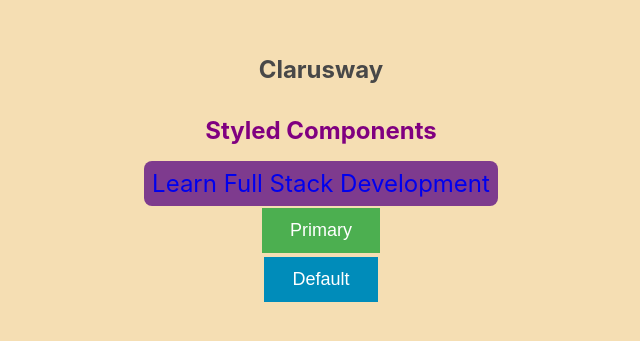
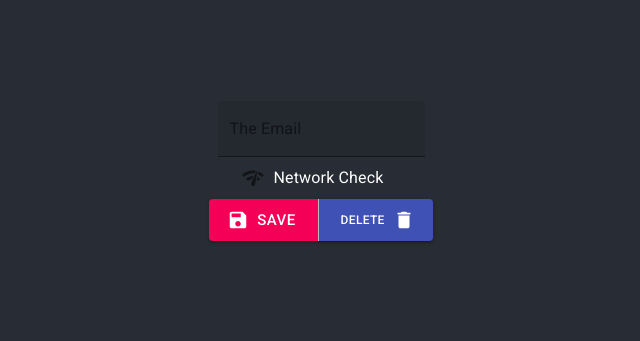
Before and after one commit to oguzhancvdr/react-styling-2, a React (Create React App) app: page / in a window 1280 px wide. Shown: the part 229-570 px from the top of the page, without its empty margins (319-959 px from the left). Built offline with nearby package versions, Linux system fonts and the light colour scheme.

Commit message:
add muı components

```diff
--- a/package.json
+++ b/package.json
@@ -3,6 +3,8 @@
   "version": "0.1.0",
   "private": true,
   "dependencies": {
+    "@material-ui/core": "^4.11.4",
+    "@material-ui/icons": "^4.11.2",
     "@testing-library/jest-dom": "^5.11.4",
     "@testing-library/react": "^11.1.0",
     "@testing-library/user-event": "^12.1.10",
--- a/public/index.html
+++ b/public/index.html
@@ -24,6 +24,7 @@
       work correctly both with client-side routing and a non-root public URL.
       Learn how to configure a non-root public URL by running `npm run build`.
     -->
+    <link rel="stylesheet" href="https://fonts.googleapis.com/css?family=Roboto:300,400,500,700&display=swap" />
     <title>React App</title>
   </head>
   <body>
--- a/src/App.js
+++ b/src/App.js
@@ -1,12 +1,19 @@
 import "./App.css";
-import StyledComponents from './components/styled-comp/index'
+// import StyledComponents from './components/styled-comp/index'
+import Buttons from './components/material-ui/buttons/Buttons';
+import CheckBoxComp from './components/material-ui/checkbox/CheckBoxComp';
+import TextFieldComp from './components/material-ui/text-field/TextFieldComp'
 
 function App() {
   return (
     <>
       <div className="App">
         <header className="App-header">
-          <StyledComponents />
+          <TextFieldComp />
+          <CheckBoxComp />
+          <Buttons />
+          {/* <StyledComponents /> */}
+
         </header>
       </div>
     </>
--- a/src/components/material-ui/buttons/Buttons.js
+++ b/src/components/material-ui/buttons/Buttons.js
@@ -0,0 +1,20 @@
+import React from "react";
+import Button from "@material-ui/core/Button/Button";
+import SaveIcon from "@material-ui/icons/Save";
+import DeleteIcon from '@material-ui/icons/Delete';
+import ButtonGroup from '@material-ui/core/ButtonGroup/ButtonGroup';
+
+const Buttons = () => {
+  return (
+    <ButtonGroup  variant="contained" size="large">
+      <Button color="secondary" startIcon={<SaveIcon />}>
+        Save
+      </Button>
+      <Button style={{fontSize:'12px'}} color="primary" endIcon={<DeleteIcon />}>
+        Delete
+      </Button>
+    </ButtonGroup>
+  );
+};
+
+export default Buttons;
--- a/src/components/material-ui/checkbox/CheckBoxComp.js
+++ b/src/components/material-ui/checkbox/CheckBoxComp.js
@@ -0,0 +1,24 @@
+import React from "react";
+import CheckBox from "@material-ui/core/Checkbox/Checkbox";
+import FormControlLabel from "@material-ui/core/FormControlLabel/FormControlLabel";
+import NetworkCheck from "@material-ui/icons/NetworkCheck";
+
+const CheckBoxComp = () => {
+  const [checked, setChecked] = React.useState(false);
+  console.log("checked: ", checked);
+  return (
+    <FormControlLabel
+      control={
+        <CheckBox
+          icon={<NetworkCheck />}
+          checkedIcon={<NetworkCheck />}
+          checked={checked}
+          onChange={(e) => setChecked(e.target.checked)}
+        />
+      }
+      label="Network Check"
+    />
+  );
+};
+
+export default CheckBoxComp;
--- a/src/components/material-ui/text-field/TextFieldComp.js
+++ b/src/components/material-ui/text-field/TextFieldComp.js
@@ -0,0 +1,20 @@
+import TextField from '@material-ui/core/TextField/TextField'
+
+
+const TextFieldComp = () => {
+    return (
+        <div>
+            <TextField
+            color="secondary"
+            variant="filled"
+            type="email"
+            label="The Email"
+            // defaultValue="muı@muı.com"
+            placeholder="muı@muı.com"
+
+            />
+        </div>
+    )
+}
+
+export default TextFieldComp
--- a/src/components/styled-comp/index.js
+++ b/src/components/styled-comp/index.js
@@ -1,20 +1,26 @@
-import React from 'react'
-import Button from './button/Button';
-import HeaderText from './header/HeaderText';
-import LearnFSD from './link/LearnFSD';
-import Wrapper from './wrapper/Wrapper';
+import React from "react";
+import Button from "./button/Button";
+import ExtendedLearnFSD from "./extended-link/ExtendedLearnFSD";
+import HeaderText from "./header/HeaderText";
+import LearnFSD from "./link/LearnFSD";
+import Wrapper from "./wrapper/Wrapper";
 
 const StyledComponents = () => {
-    return (
-        <Wrapper bgColor="wheat">
-            <HeaderText>Clarusway</HeaderText>
-            <HeaderText headerColor="purple">Styled Components</HeaderText>
+  const [primary, setPrimary] = React.useState(false);
+  return (
+    <Wrapper bgColor="wheat">
+      <HeaderText>Clarusway</HeaderText>
+      <HeaderText headerColor="purple">Styled Components</HeaderText>
+      <LearnFSD secondary href="https://clarusway.com/" target="_blank">
+        Learn Full Stack Development
+      </LearnFSD>
+      <ExtendedLearnFSD>We're Learning Styled Components</ExtendedLearnFSD>
+      <Button primary={primary} onClick={() => setPrimary(!primary)}>
+        {primary ? "Primary": "Default"}
+      </Button>
+      <Button primary={!primary}>{!primary ? "Primary" : "Default" }</Button>
+    </Wrapper>
+  );
+};
 
-            <LearnFSD secondary href="https://clarusway.com/" target="_blank" >Learn Full Stack Development</LearnFSD>
-            <Button primary>Primary</Button>
-            <Button>Default</Button>
-        </Wrapper>
-    )
-}
-
-export default StyledComponents
+export default StyledComponents;
--- a/src/components/styled-comp/link/LearnFSD.js
+++ b/src/components/styled-comp/link/LearnFSD.js
@@ -5,12 +5,13 @@
     font-size: 1.5rem;
     transition: ease 0.25s all;
     text-decoration: none;
+    color:#fff;
     ${props => props.secondary && css`
         background-color:#7e3b8e ;
         border-radius: 8px;
         padding: 8px;
+    `}
 
-    `}
     :hover{
         font-size: 1.8rem;
         opacity: 0.5;
@@ -19,4 +20,4 @@
     @media(max-width:768px){
         font-size:1rem;
     }
-`
+`;
```
Also changed, not shown: src/components/styled-comp/extended-link/ExtendedLearnFSD.js (+8 -0 lines).
